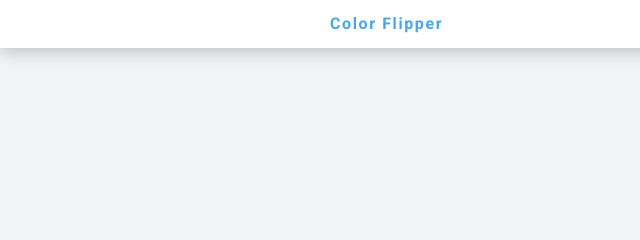
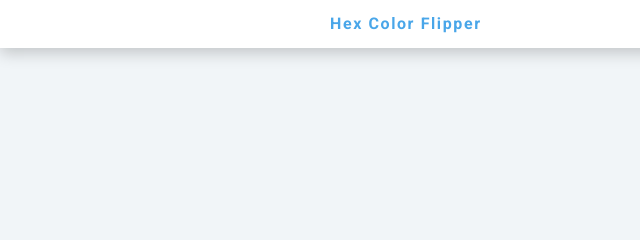
Before and after one commit to laloacostalera/01-Color-Flipper, a plain HTML site: page Index.html in a window 1280 px wide. Shown: the top 240 px of the page, 0-640 px from the left. Drawn offline with nearby package versions, Linux system fonts and the light colour scheme.

Commit message:
Hex Color Flipper : title

```diff
--- a/Index.html
+++ b/Index.html
@@ -3,7 +3,7 @@
   <head>
     <meta charset="UTF-8" />
     <meta name="viewport" content="width=device-width, initial-scale=1.0" />
-    <title>Color Flipper || Simple</title>
+    <title>Hex Color Flipper || Simple</title>
 
     <!-- styles -->
     <link rel="stylesheet" href="styles.css" />
@@ -11,7 +11,7 @@
   <body>
    <nav>
     <div class="nav-center">
-      <h4>color flipper</h4>
+      <h4>hex color flipper</h4>
       <ul class="nav-links">
         <li><a href="index.html"></a></li>
         <li><a href="hex.html"></a></li>
```
